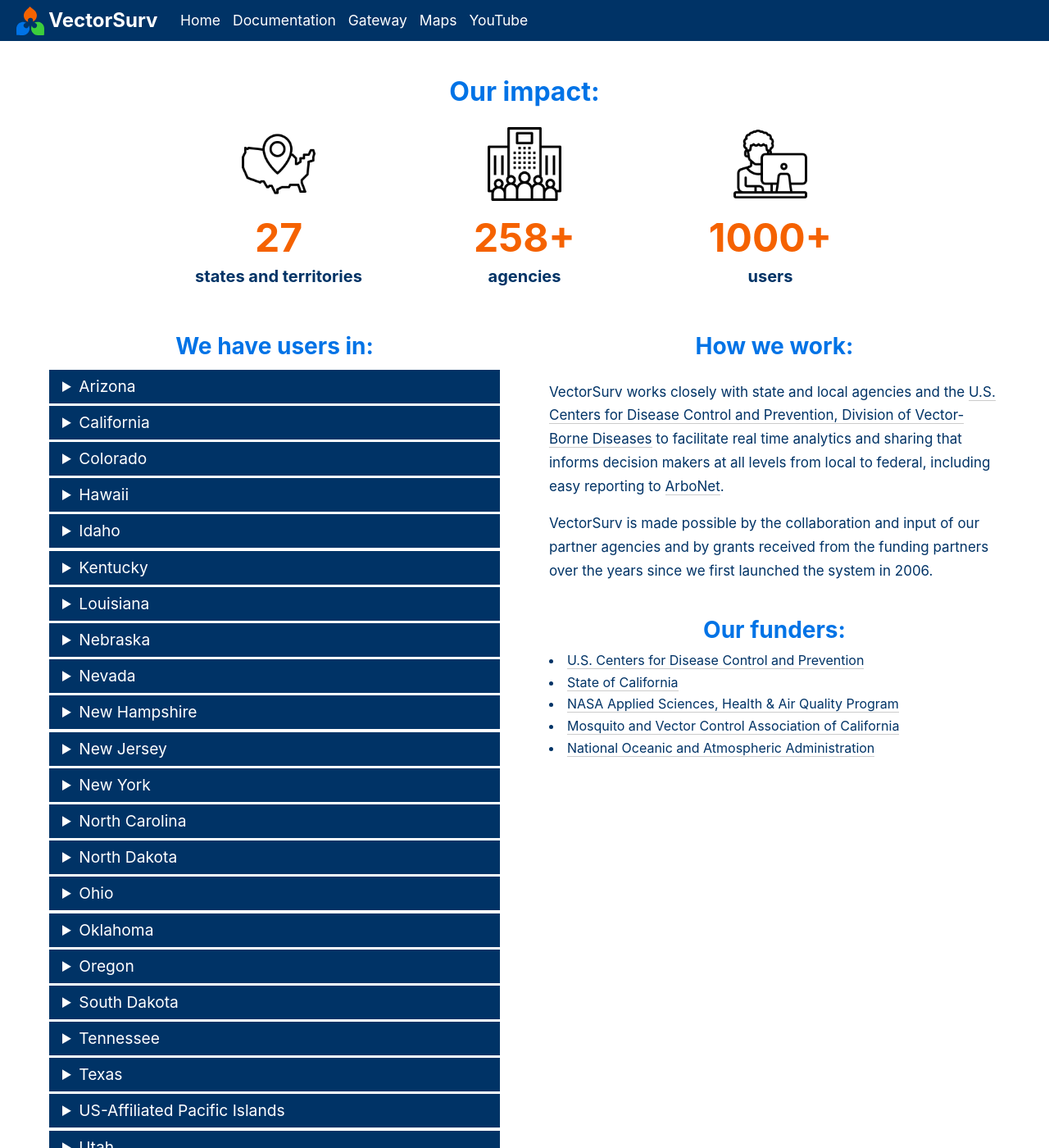
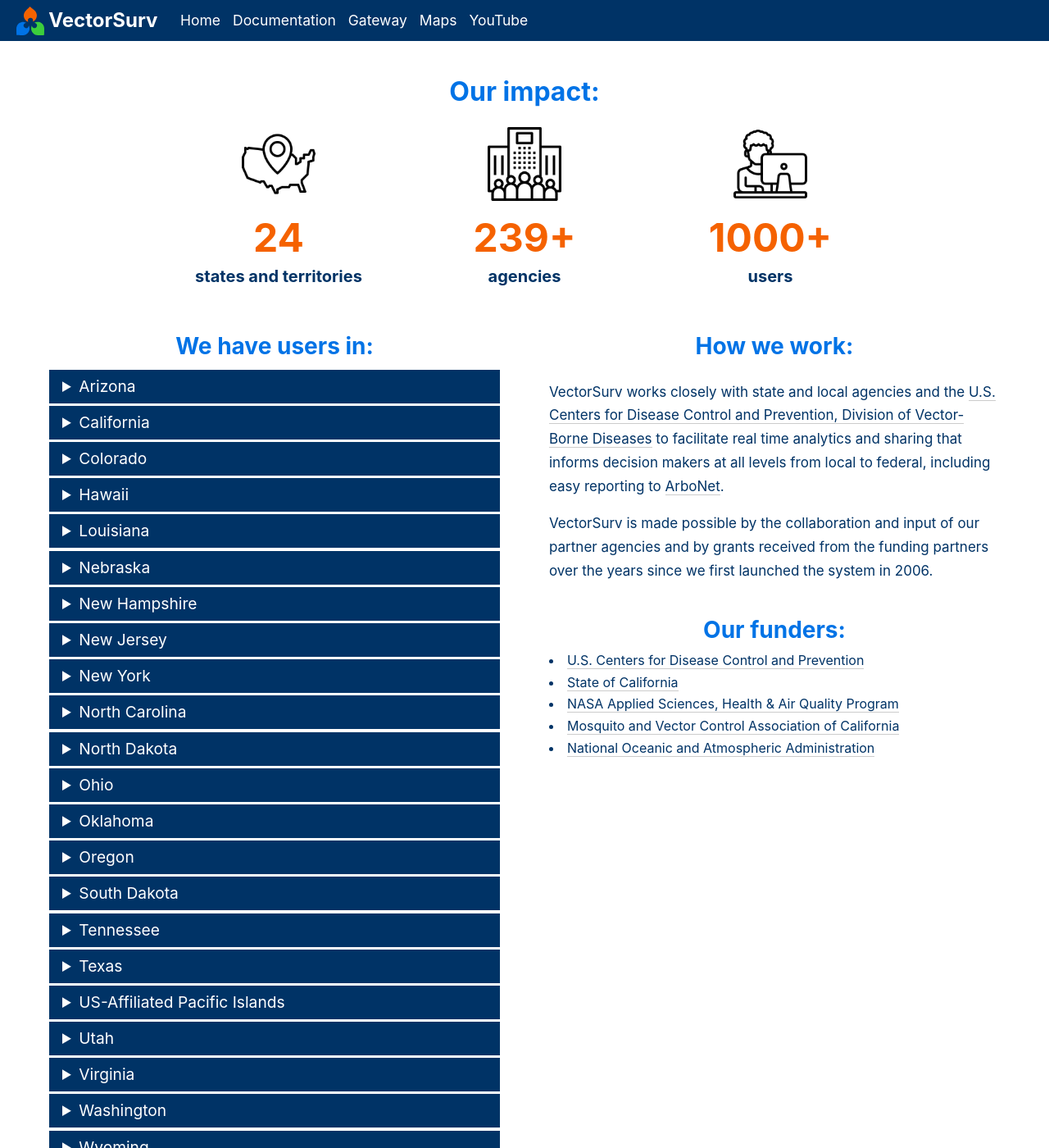
Before and after one commit to tlvaldepena/vectorsurv.org, a Jekyll site: the page built from index.md, in a window 1280 px wide and 1400 px high, scrolled down 942 px. Shown: the whole window at 82% size. Built offline with Jekyll 4.4.1, drawn with Linux system fonts in a browser that asks for light colours; our own code applies the rules of GitHub Pages for plain Markdown files.

Commit message:
update after fixing date in sql query

```diff
--- a/index.md
+++ b/index.md
@@ -70,14 +70,14 @@
         <figure>
           <img src="/assets/images/mapicon.png" alt="icon of map of US">
         </figure>
-        <h2> 27 </h2>
+        <h2> 24 </h2>
         <h3> states and territories </h3>
     </div>
     <div class= "box3">
         <figure>
           <img src="/assets/images/enterprise.png" alt="icon of agency">
         </figure>
-        <h2> 258+ </h2>
+        <h2> 239+ </h2>
         <h3> agencies </h3>
     </div>
     <div class= "box3">
@@ -140,22 +140,22 @@
                 </li>
                 </p>
             </details>
-            <details>
+            <!-- <details>
                 <summary>Idaho</summary>
                 <p>
                 <li>
                     <a href="https://healthandwelfare.idaho.gov/health-wellness/diseases-conditions/west-nile-virus" target="_blank">Idaho Department of Health & Welfare: West Nile Virus</a>
                 </li>
                 </p>
-            </details>
-            <details>
+            </details> -->
+            <!-- <details>
                 <summary>Kentucky</summary>
                 <p>
                 <li>
                     <a href="https://www.chfs.ky.gov/agencies/dph/dehp/idb/Pages/tick-borne.aspx" target=blank>Kentucky Cabinet for Health and Family Services: Tickborne Diseases</a>
                 </li>
                 </p>
-            </details>
+            </details> -->
             <details>
                 <summary>Louisiana</summary>
                 <p>
@@ -172,14 +172,14 @@
                 </li>
                 </p>
             </details>
-             <details>
+             <!-- <details>
                 <summary>Nevada</summary>
                 <p>
                 <li>
                     <a href="https://www.nnph.org/programs-and-services/environmental-health/vector-borne-diseases/index.php" target="_blank">Nevada Department of Health and Human Services</a>
                 </li>
                 </p>
-            </details>
+            </details> -->
             <details>
                 <summary>New Hampshire</summary>
                 <p>
```
